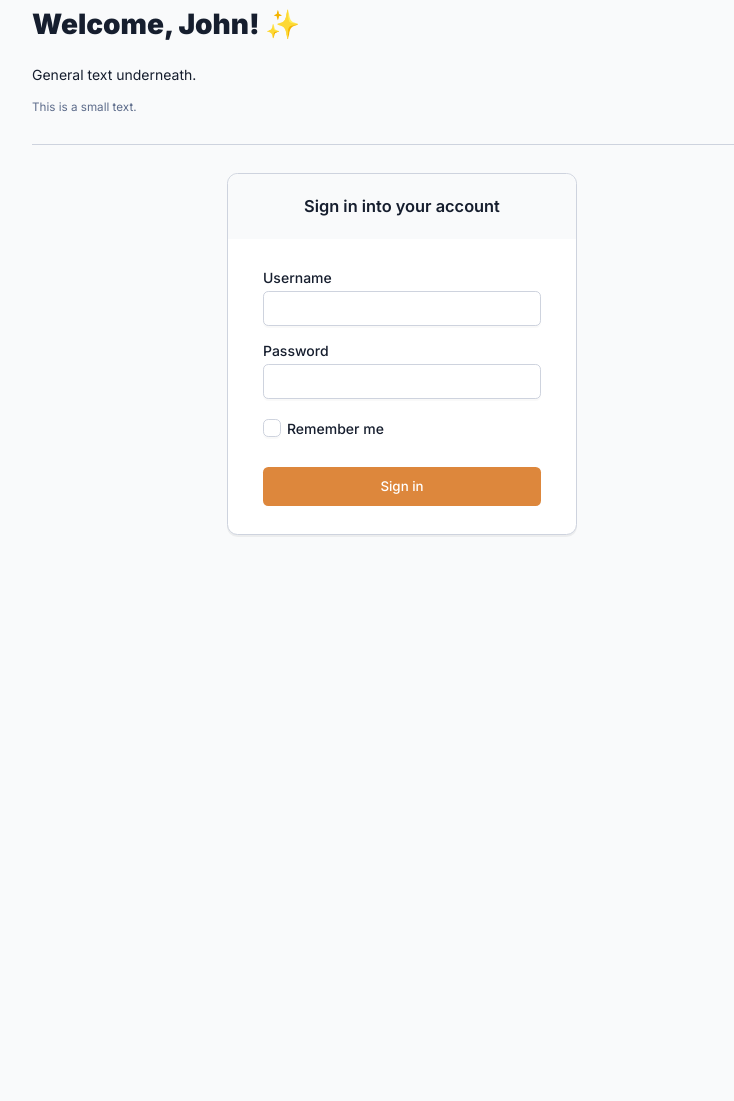
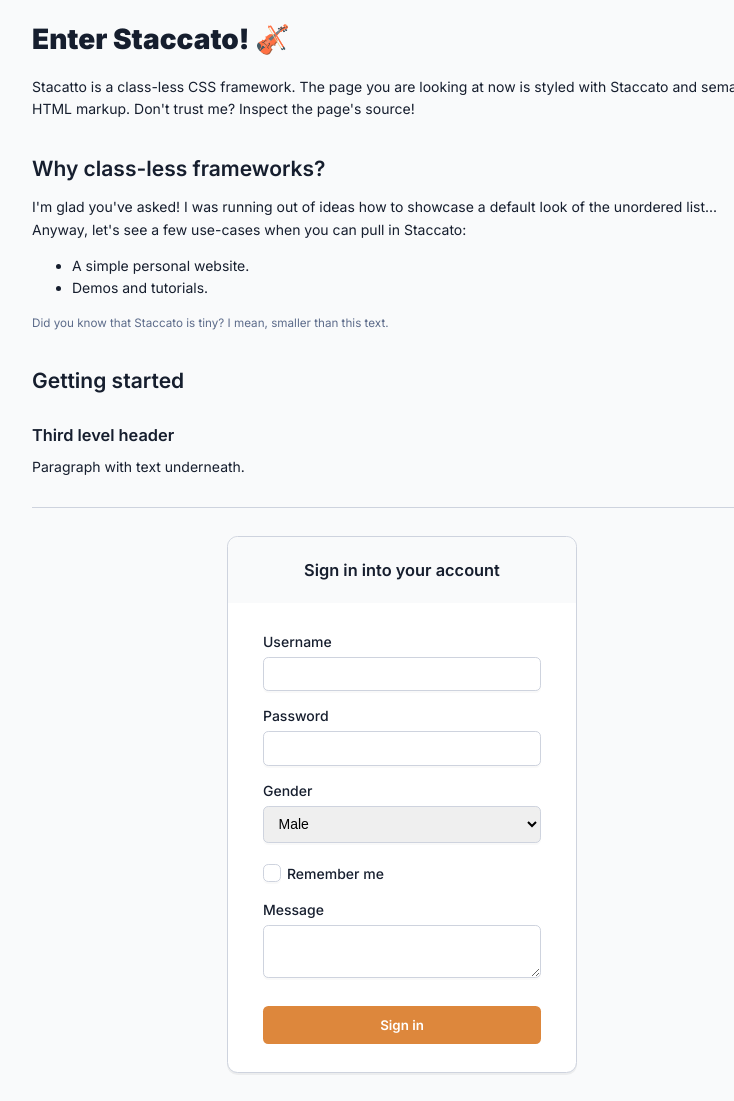
Before and after one commit to open-draft/staccato, a plain HTML site: page index.html in a window 1280 px wide. Shown: the part 25-1126 px from the top of the page, without its empty margins (238-972 px from the left). Before the commit the page ends 800 px from the top, so only its background shows below. Drawn offline with Linux system fonts and the light colour scheme.

Commit message:
Adds textarea, select, and other goodies

```diff
--- a/framework/forms.css
+++ b/framework/forms.css
@@ -1,4 +1,6 @@
 form {
+  --field-padding: 0.6rem 0.75rem;
+
   margin: auto;
   padding: 2rem 2.5rem;
 
@@ -18,23 +20,27 @@
   border-top-left-radius: inherit;
 }
 
+form > header h3 {
+  margin-block-start: 1em;
+  margin-block-end: 1em;
+}
+
 label {
   position: relative;
   display: block;
+  margin-top: 1rem;
   font-weight: 500;
 }
 
-label > input {
+label > input,
+label > select,
+label > textarea {
   margin-top: 0.25rem;
   display: block;
 }
 
-label + label {
-  margin-top: 1rem;
-}
-
 input {
-  padding: 0.6rem 0.75rem;
+  padding: var(--field-padding);
 
   border: 1px solid var(--color-gray);
   border-radius: var(--border-radius);
@@ -45,16 +51,19 @@
   transition: border var(--transition), box-shadow var(--transition);
 }
 
-input:focus {
+input:focus,
+select:focus {
   border-color: var(--color-primary);
   outline: 0;
-  box-shadow: 0 0 0 3px var(--color-primary-ghost);
+  box-shadow: var(--focus-outline)
 }
 
 input[type="checkbox"] {
   display: inline-block;
   box-shadow: unset;
   opacity: 0;
+  height: 0;
+  width: 0;
   width: initial;
 }
 
@@ -77,8 +86,11 @@
   transition: border var(--transition), box-shadow var(--transition);
 }
 
-input[type="checkbox"]:active + label::before {
-  box-shadow: 0 0 0 3px var(--color-primary-ghost);
+input[type="checkbox"]:active + label::before,
+input[type="checkbox"]:focus + label::before
+ {
+  border-color: var(--color-primary);
+  box-shadow: var(--focus-outline)
 }
 
 input[type="checkbox"]:checked + label::before {
@@ -106,6 +118,41 @@
   background-color: var(--color-primary);
 }
 
+/*
+ * Select
+ */
+select {
+  padding: var(--field-padding);
+
+  border: 1px solid var(--color-gray);
+  border-radius: var(--border-radius);
+  box-shadow: 0 2px 0 rgba(0,0,0,0.025);
+  font-size: inherit;
+  width: 100%;
+}
+
+/*
+ * Textarea
+ */
+textarea {
+  padding: var(--field-padding);
+
+  border: 1px solid var(--color-gray);
+  border-radius: var(--border-radius);
+  box-shadow: 0 2px 0 rgba(0,0,0,0.025);
+  font-family: inherit;
+  font-size: inherit;
+  min-height: 4ch;
+  min-width: 100%;
+  max-width: 100%;
+}
+
+textarea:focus {
+  outline: none;
+  border-color: var(--color-primary);
+  box-shadow: var(--focus-outline);
+}
+
 button {
   padding: 0.8rem 2rem;
 
@@ -114,7 +161,7 @@
   background-color: var(--color-gray);
   cursor: pointer;
   font-family: inherit;
-  font-weight: 500;
+  font-weight: 600;
 
   transition: background-color var(--transition);
 }
@@ -137,5 +184,5 @@
 }
 
 button[type="submit"]:focus {
-  box-shadow: inset 0 0 0 1px rgba(0,0,0,0.15), 0 0 0 3px var(--color-primary-ghost);
+  box-shadow: inset 0 0 0 1px rgba(0,0,0,0.15), var(--focus-outline)
 }
--- a/framework/typography.css
+++ b/framework/typography.css
@@ -5,7 +5,24 @@
 body {
   color: var(--color-black);
   font-family: Inter, -apple-system, BlinkMacSystemFont, 'Segoe UI', Roboto, Oxygen, Ubuntu, Cantarell, 'Open Sans', 'Helvetica Neue', sans-serif;
-  line-height: 1.5;
+  line-height: 1.6;
+}
+
+h1,
+h2,
+h3 {
+  margin-block-start: 1.5em;
+  margin-block-end: 0.5em;
+}
+
+h1 + p,
+h2 + p,
+h3 + p {
+  margin-block-start: 0;
+}
+
+h2 {
+  font-weight: 600;
 }
 
 h3 {
--- a/framework/variables.css
+++ b/framework/variables.css
@@ -12,5 +12,6 @@
   --color-primary-ghost: hsla(var(--hue), var(--saturation), var(--lightness), 0.2);
   --border-radius: .375rem;
 
-  --transition: .16s ease;
+  --transition: 0s;
+  --focus-outline: 0 0 0 3px var(--color-primary-ghost);
 }
--- a/index.html
+++ b/index.html
@@ -3,9 +3,20 @@
     <link rel="stylesheet" href="./framework/index.css" />
   </head>
   <body>
-    <h1>Welcome, John! ✨</h1>
-    <p>General text underneath.</p>
-    <p><small>This is a small text.</small></p>
+    <h1>Enter Staccato! 🎻</h1>
+    <p>Stacatto is a class-less CSS framework. The page you are looking at now is styled with Staccato and semantic HTML markup. Don't trust me? Inspect the page's source!</p>
+
+    <h2>Why class-less frameworks?</h2>
+    <p>I'm glad you've asked! I was running out of ideas how to showcase a default look of the unordered list... Anyway, let's see a few use-cases when you can pull in Staccato:</p>
+    <ul>
+      <li>A simple personal website.</li>
+      <li>Demos and tutorials.</li>
+    </ul>
+    <p><small>Did you know that Staccato is tiny? I mean, smaller than this text.</small></p>
+
+    <h2>Getting started</h2>
+    <h3>Third level header</h3>
+    <p>Paragraph with text underneath.</p>
 
     <hr />
 
@@ -20,12 +31,26 @@
         <input name="password" type="password" autocomplete="off" />
       </label>
 
+      <label>
+        Gender
+        <select name="gender">
+          <option value="male">Male</option>
+          <option value="female">Female</option>
+        </select>
+      </label>
+
       <div>
         <input id="remember" type="checkbox" name="remember" />
         <label for="remember">
           Remember me
         </label>
       </div>
+
+      <label>
+        Message
+        <textarea name="message"></textarea>
+      </label>
+
       <button type="submit">Sign in</button>
     </form>
   </body>
```
